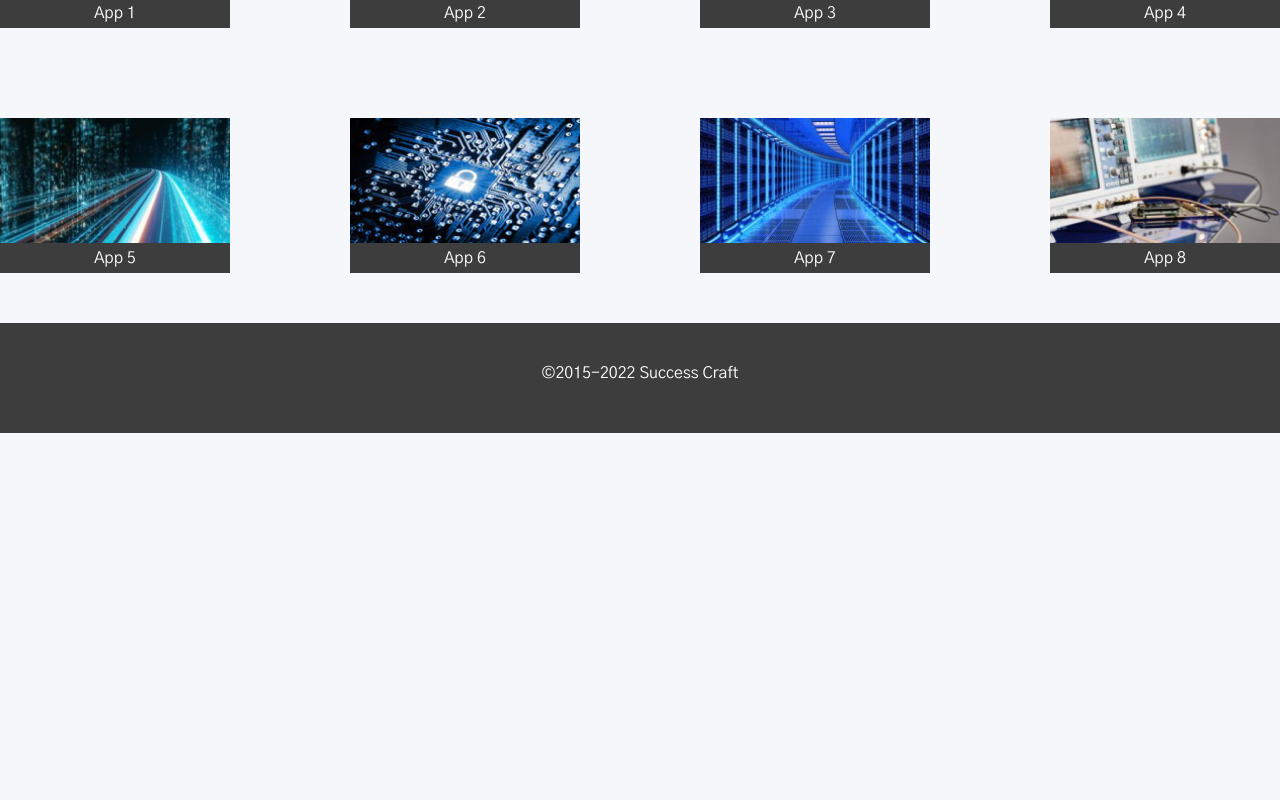
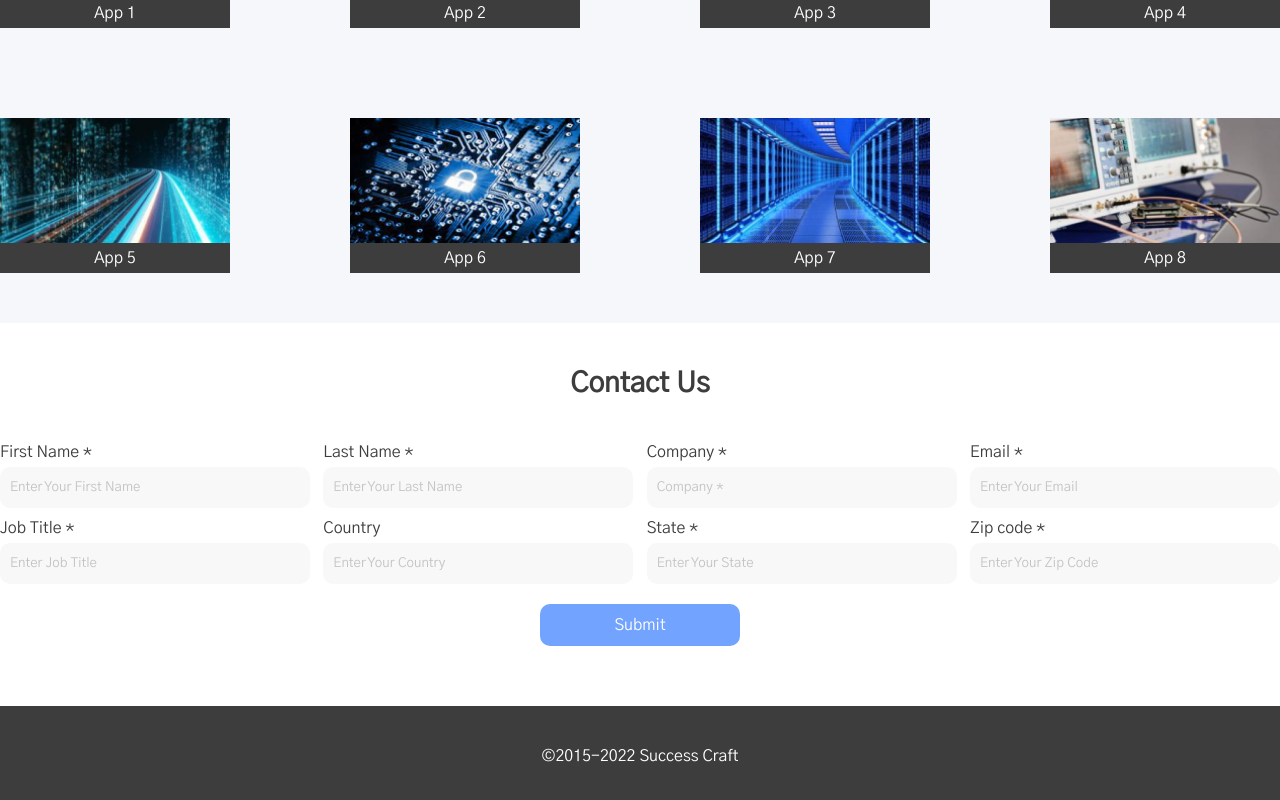
Before and after one commit to Olrosa/vue-test-project, a Vue app: page / in a window 1280 px wide. Shown: the part 3067-3867 px from the top of the page. Before the commit the page ends 3500 px from the top, so only its background shows below. Built offline with nearby package versions, Linux system fonts and the light colour scheme.

Commit message:
feat: added contacts section, without validate

```diff
--- a/src/App.vue
+++ b/src/App.vue
@@ -18,10 +18,12 @@
   <ApplicationsSection
     anchor="applications"
     title="Applications"/>
-
-  <FooterApp>
+  <ContactSection
+    title="Contact Us"
+    anchor="contacts"/>
+  <AppFooter>
     ©2015-2022 Success Craft
-  </FooterApp>
+  </AppFooter>
 </template>
 
 <script>
@@ -31,7 +33,8 @@ import AboutSection from './components/aboutSection/AboutSection.vue'
 import FrameworksSection from './components/frameworksSection/FrameworksSection.vue'
 import ActionCardsSection from './components/actionCardsSection/ActionCardsSection.vue'
 import ApplicationsSection from './components/applicationsSection/ApplicationsSection.vue'
-import FooterApp from './components/footerApp/FooterApp.vue'
+import AppFooter from './components/appFooter/AppFooter.vue'
+import ContactSection from './components/contactSection/ContactSection.vue'
 
 import logo from './assets/icons/logo.png'
 import heroBg from './assets/img/hero_bg.png'
@@ -53,7 +56,7 @@ export default {
     }
   },
   components: {
-    HeaderComponent, MainSection, AboutSection, FrameworksSection, ActionCardsSection, ApplicationsSection, FooterApp
+    HeaderComponent, MainSection, AboutSection, FrameworksSection, ActionCardsSection, ApplicationsSection, AppFooter, ContactSection
   },
   provide() {
     return {
--- /dev/null
+++ b/src/components/appForm/AppForm.vue
@@ -0,0 +1,48 @@
+<template>
+  <form class="form" @submit="handleSubmit">
+    <div class="form__offer">
+        <FormField
+            v-for="item in fields"
+            :key="item.id"
+            v-bind="item"/>
+    </div>
+    <AppButton
+        type="button"
+        @action="handleSubmit"
+        class="form__button">Submit</AppButton>
+  </form>
+</template>
+
+<script>
+import AppButton from '../ui/appButton/AppButton.vue';
+
+export default {
+    props: {
+        fields: Array
+    },
+    methods: {
+        handleSubmit() {
+            console.log('send log')
+        }
+    },
+    components: {
+        AppButton
+    }
+}
+</script>
+
+<style scoped lang="scss">
+    .form {
+        &__offer {
+            display: flex;
+            justify-content: space-between;
+            flex-wrap: wrap;
+            gap: 10px;
+        }
+        &__button {
+            display: block;
+            margin: 0 auto;
+            margin-top: 20px;
+        }
+    }
+</style>
--- /dev/null
+++ b/src/components/contactSection/ContactSection.vue
@@ -0,0 +1,88 @@
+<template>
+  <section class="contacts">
+    <div class="wrapper">
+        <h2 class="contacts__title">
+            {{ title  }}
+        </h2>
+        <AppForm :fields="fields"/>
+    </div>
+  </section>
+</template>
+
+<script>
+import AppForm from '../appForm/AppForm.vue';
+
+export default {
+    props: {
+        title: String
+    },
+    data() {
+        return {
+            fields: [
+                {
+                    label: 'First Name *',
+                    placeholder: 'Enter your First name',
+                    type: 'name',
+                    id: 1
+                },
+                {
+                    label: 'Last Name *',
+                    placeholder: 'Enter your Last name',
+                    type: 'name',
+                    id: 2
+                },
+                {
+                    label: 'Company *',
+                    placeholder: 'Company *',
+                    type: 'short-text',
+                    id: 3
+                },
+                {
+                    label: 'Email *',
+                    placeholder: 'Enter Your Email',
+                    type: 'email',
+                    id: 4
+                },
+                {
+                    label: 'Job Title *',
+                    placeholder: 'Enter job title',
+                    type: 'short-text',
+                    id: 5
+                },
+                {
+                    label: 'Country',
+                    placeholder: 'Enter Your Country',
+                    type: 'short-text',
+                    id: 6
+                },
+                {
+                    label: 'State *',
+                    placeholder: 'Enter your State',
+                    type: 'short-text',
+                    id: 7
+                },
+                {
+                    label: 'Zip code *',
+                    placeholder: 'Enter Your Zip Code',
+                    type: 'short-text',
+                    id: 8
+                }
+            ]
+        }
+    },
+    components: {
+        AppForm
+    }
+}
+</script>
+
+<style scoped lang="scss">
+    .contacts {
+        padding: 44px 0 60px;
+        background: #fff;
+        &__title {
+            text-align: center;
+            margin-bottom: 40px;
+        }
+    }
+</style>
--- /dev/null
+++ b/src/components/ui/formField/FormField.vue
@@ -0,0 +1,50 @@
+<template>
+  <div class="form-field">
+    <label class="form-field__label">{{ label }}</label>
+    <input
+        type="text"
+        :placeholder="placeholder"
+        class="form-field__input"
+    />
+    <span class="form-field__error">This field is required.</span>
+  </div>
+</template>
+
+<script>
+export default {
+    props: {
+        label: String,
+        placeholder: String,
+        type: String
+    }
+}
+</script>
+
+<style scoped lang="scss">
+    .form-field {
+        display: flex;
+        flex-direction: column;
+        gap: 5px;
+        width: calc(25% - 10px);
+        &__input {
+            padding: 12px 10px;
+            border-radius: 10px;
+            background: #F8F8F8;
+            border: none;
+            &::placeholder {
+                color: #C4C4C4;
+                text-transform: capitalize;
+            }
+            &.danger {
+                border: 1px solid darkred;
+            }
+        }
+        &__error {
+            display: none;
+            color: darkred;
+            &.danger {
+                display: block;
+            }
+        }
+    }
+</style>
--- a/src/main.js
+++ b/src/main.js
@@ -1,10 +1,12 @@
 import { createApp } from 'vue'
 import App from './App.vue'
 import AppButton from './components/ui/appButton/AppButton.vue'
+import FormField from './components/ui/formField/FormField.vue'
 import '@/assets/styles/style.scss'
 
 const app = createApp(App)
 
 app.component('AppButton', AppButton)
+app.component('FormField', FormField)
 
 app.mount('#app')
```
Also changed, not shown: src/components/appFooter/AppFooter.vue (renamed from src/components/footerApp/FooterApp.vue).
